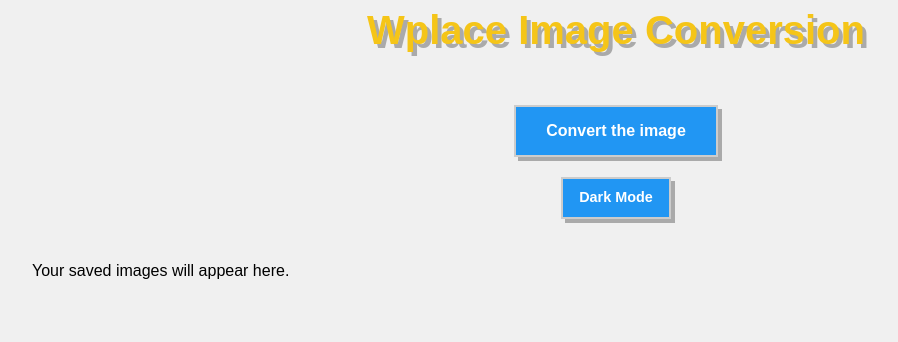
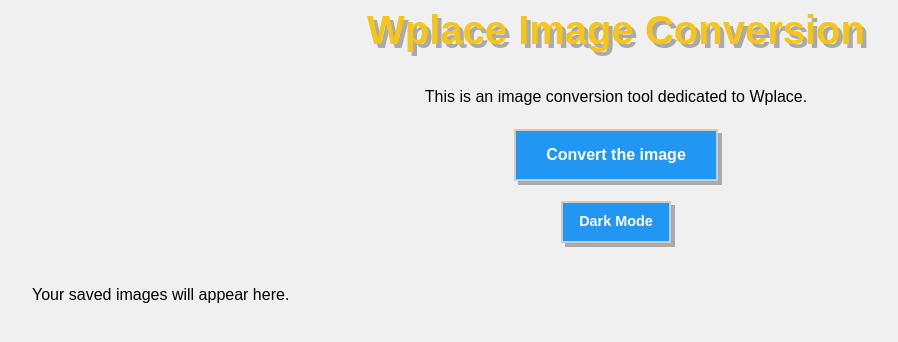
Before and after one commit to tomaru919/wplace-next.js, a Next.js app: page / in a window 1280 px wide. Shown: the top 342 px of the page, without its empty margins (24-922 px from the left). Built offline with nearby package versions, Linux system fonts and the light colour scheme; a web font is replaced by a local one.

Commit message:
feat: update tool description in layout and page components, remove unused biome configuration

```diff
--- a/src/app/layout.tsx
+++ b/src/app/layout.tsx
@@ -11,7 +11,7 @@ const dotGothic = DotGothic16({
 
 export const metadata: Metadata = {
   title: "Wplace Image Conversion",
-  description: "Generated by create next app",
+  description: "This is an image conversion tool dedicated to Wplace.",
 }
 
 export default function RootLayout({
--- a/src/app/page.tsx
+++ b/src/app/page.tsx
@@ -7,6 +7,7 @@ export default function LibraryPage() {
     <div className="app-container">
       <div className="library-container">
         <h1>Wplace Image Conversion</h1>
+        <p>This is an image conversion tool dedicated to Wplace.</p>
         <Link href="/edit" className="home-link">
           Convert the image
         </Link>
```
Also changed, not shown: 1 other file (tests, documents, lock files or other folders).
